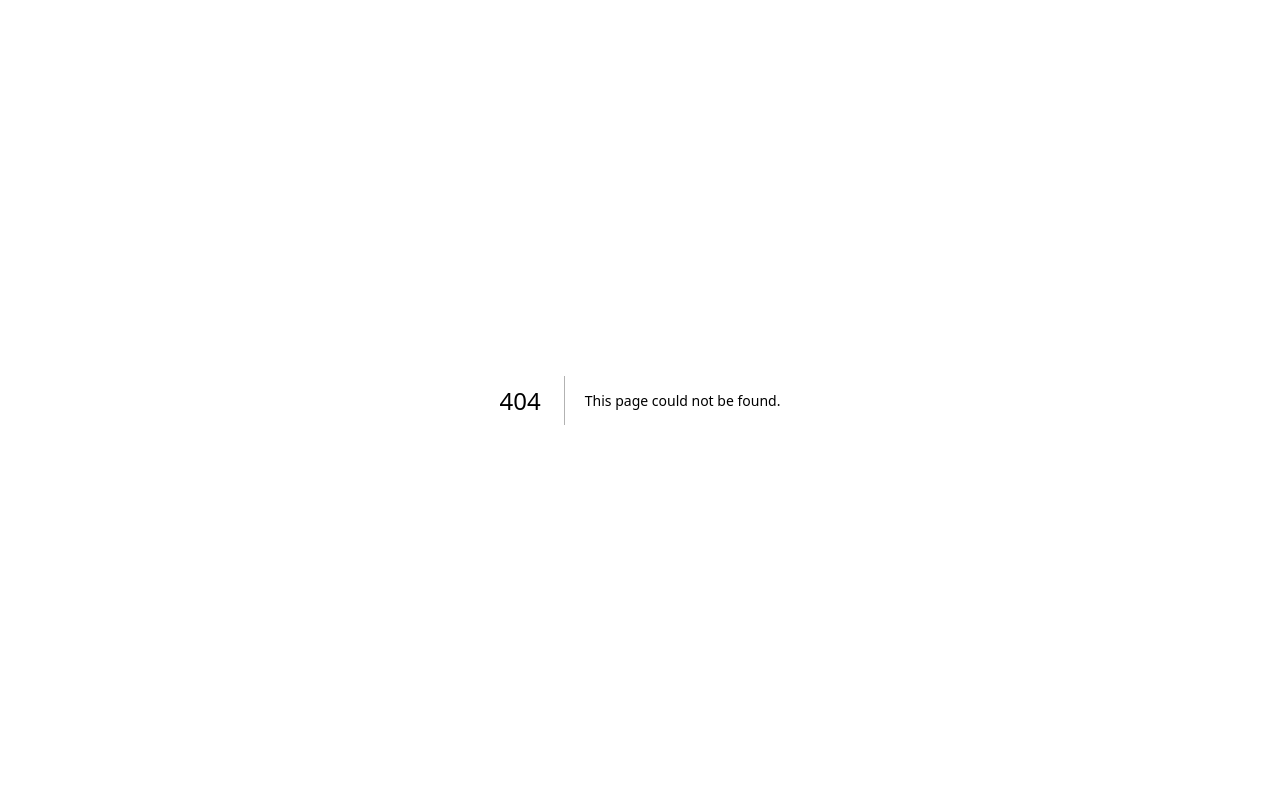
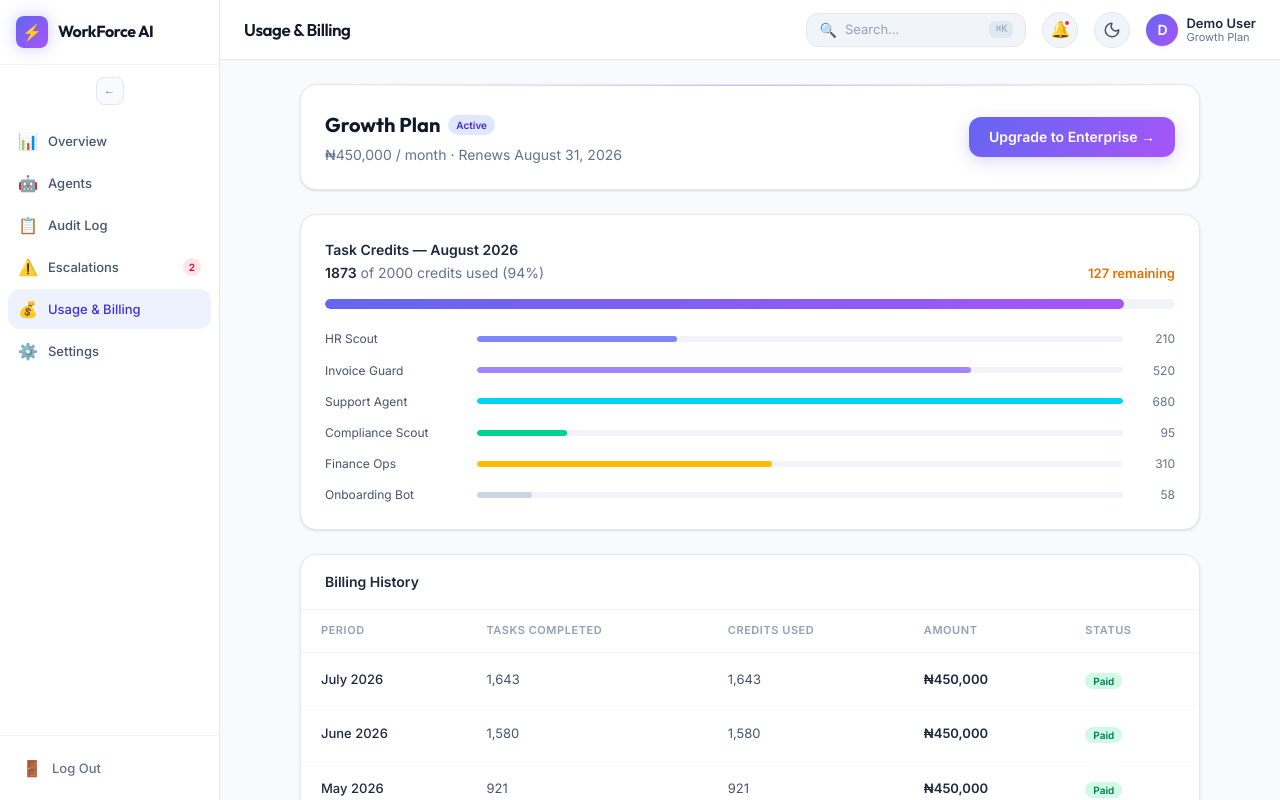
Before and after one commit to Pipe7-sudo/Agentic, a Next.js app in the folder frontend/: page /usage in a window 1280 px wide. Before the commit this address had no page. Built offline with nearby package versions, Linux system fonts and the light colour scheme.

Commit message:
feat(dashboard): add Usage and Billing page with credit bar chart and history table

```diff
--- /dev/null
+++ b/frontend/src/app/(dashboard)/usage/page.tsx
@@ -0,0 +1,101 @@
+const WEEKS = ['W1', 'W2', 'W3', 'W4'];
+const BARS = [
+  { label: 'HR Scout',         used: 210, color: 'bg-indigo-400 dark:bg-indigo-500' },
+  { label: 'Invoice Guard',    used: 520, color: 'bg-violet-400 dark:bg-violet-500' },
+  { label: 'Support Agent',    used: 680, color: 'bg-cyan-400 dark:bg-cyan-500' },
+  { label: 'Compliance Scout', used: 95,  color: 'bg-emerald-400 dark:bg-emerald-500' },
+  { label: 'Finance Ops',      used: 310, color: 'bg-amber-400 dark:bg-amber-500' },
+  { label: 'Onboarding Bot',   used: 58,  color: 'bg-slate-300 dark:bg-slate-600' },
+];
+const TOTAL_USED = BARS.reduce((s, b) => s + b.used, 0);
+const TOTAL_LIMIT = 2000;
+
+const HISTORY = [
+  { period: 'July 2026',  tasks: 1643, credits: 1643, amount: '₦450,000', status: 'Paid' },
+  { period: 'June 2026',  tasks: 1580, credits: 1580, amount: '₦450,000', status: 'Paid' },
+  { period: 'May 2026',   tasks: 921,  credits: 921,  amount: '₦450,000', status: 'Paid' },
+];
+
+export default function UsagePage() {
+  const pct = Math.round((TOTAL_USED / TOTAL_LIMIT) * 100);
+  const max = Math.max(...BARS.map(b => b.used));
+
+  return (
+    <div className="max-w-[900px] mx-auto flex flex-col gap-6">
+      {/* Current Plan Banner */}
+      <div className="relative bg-white dark:bg-[#080812] border border-slate-200 dark:border-white/[0.07] rounded-2xl p-6 shadow-sm dark:shadow-none overflow-hidden">
+        <div className="absolute top-0 left-0 right-0 h-px bg-gradient-to-r from-transparent via-indigo-500/40 to-transparent" />
+        <div className="flex flex-col sm:flex-row sm:items-center justify-between gap-4">
+          <div>
+            <div className="flex items-center gap-2 mb-1">
+              <span className="font-['Outfit'] text-[20px] font-bold text-slate-900 dark:text-white">Growth Plan</span>
+              <span className="text-[10px] font-bold px-2 py-0.5 rounded-full bg-indigo-100 dark:bg-indigo-500/15 text-indigo-700 dark:text-indigo-400">Active</span>
+            </div>
+            <p className="text-sm text-slate-500 dark:text-slate-400">₦450,000 / month · Renews August 31, 2026</p>
+          </div>
+          <a href="#" className="px-5 py-2.5 rounded-xl text-sm font-semibold text-white gradient-bg shadow-[0_4px_16px_rgba(99,102,241,0.25)] hover:-translate-y-px transition-all no-underline shrink-0">
+            Upgrade to Enterprise →
+          </a>
+        </div>
+      </div>
+
+      {/* Credit Usage */}
+      <div className="bg-white dark:bg-[#080812] border border-slate-200 dark:border-white/[0.07] rounded-2xl p-6 shadow-sm dark:shadow-none">
+        <div className="flex items-end justify-between mb-4">
+          <div>
+            <h3 className="font-semibold text-[14px] text-slate-800 dark:text-slate-100">Task Credits — August 2026</h3>
+            <p className="text-sm text-slate-500 dark:text-slate-400 mt-0.5"><span className="font-bold text-slate-800 dark:text-slate-200">{TOTAL_USED}</span> of {TOTAL_LIMIT} credits used ({pct}%)</p>
+          </div>
+          <span className={`text-[13px] font-semibold ${pct > 80 ? 'text-amber-600 dark:text-amber-400' : 'text-emerald-600 dark:text-emerald-400'}`}>
+            {TOTAL_LIMIT - TOTAL_USED} remaining
+          </span>
+        </div>
+        <div className="h-2.5 bg-slate-100 dark:bg-white/[0.07] rounded-full overflow-hidden mb-5">
+          <div className="h-full gradient-bg rounded-full transition-all duration-700" style={{ width: `${pct}%` }} />
+        </div>
+
+        {/* Per-agent bars */}
+        <div className="flex flex-col gap-3">
+          {BARS.map(b => (
+            <div key={b.label} className="flex items-center gap-3">
+              <span className="text-[12px] text-slate-600 dark:text-slate-400 w-[140px] shrink-0">{b.label}</span>
+              <div className="flex-1 h-1.5 bg-slate-100 dark:bg-white/[0.07] rounded-full overflow-hidden">
+                <div className={`h-full ${b.color} rounded-full transition-all`} style={{ width: `${(b.used / max) * 100}%` }} />
+              </div>
+              <span className="text-[12px] text-slate-500 dark:text-slate-500 w-[40px] text-right">{b.used}</span>
+            </div>
+          ))}
+        </div>
+      </div>
+
+      {/* Billing History */}
+      <div className="bg-white dark:bg-[#080812] border border-slate-200 dark:border-white/[0.07] rounded-2xl shadow-sm dark:shadow-none overflow-hidden">
+        <div className="px-6 py-4 border-b border-slate-100 dark:border-white/[0.05]">
+          <h3 className="font-semibold text-[14px] text-slate-800 dark:text-slate-100">Billing History</h3>
+        </div>
+        <table className="w-full">
+          <thead>
+            <tr className="border-b border-slate-100 dark:border-white/[0.05]">
+              {['Period', 'Tasks Completed', 'Credits Used', 'Amount', 'Status'].map(h => (
+                <th key={h} className="px-5 py-3 text-left text-[11px] font-semibold uppercase tracking-wider text-slate-400 dark:text-slate-600">{h}</th>
+              ))}
+            </tr>
+          </thead>
+          <tbody>
+            {HISTORY.map(r => (
+              <tr key={r.period} className="border-b border-slate-50 dark:border-white/[0.03] hover:bg-slate-50 dark:hover:bg-white/[0.02] transition-colors">
+                <td className="px-5 py-3.5 text-[13px] font-medium text-slate-800 dark:text-slate-200">{r.period}</td>
+                <td className="px-5 py-3.5 text-[13px] text-slate-600 dark:text-slate-400">{r.tasks.toLocaleString()}</td>
+                <td className="px-5 py-3.5 text-[13px] text-slate-600 dark:text-slate-400">{r.credits.toLocaleString()}</td>
+                <td className="px-5 py-3.5 text-[13px] font-semibold text-slate-800 dark:text-slate-200">{r.amount}</td>
+                <td className="px-5 py-3.5">
+                  <span className="text-[10px] font-bold px-2 py-0.5 rounded-full bg-emerald-100 dark:bg-emerald-500/15 text-emerald-700 dark:text-emerald-400">{r.status}</span>
+                </td>
+              </tr>
+            ))}
+          </tbody>
+        </table>
+      </div>
+    </div>
+  );
+}
```
